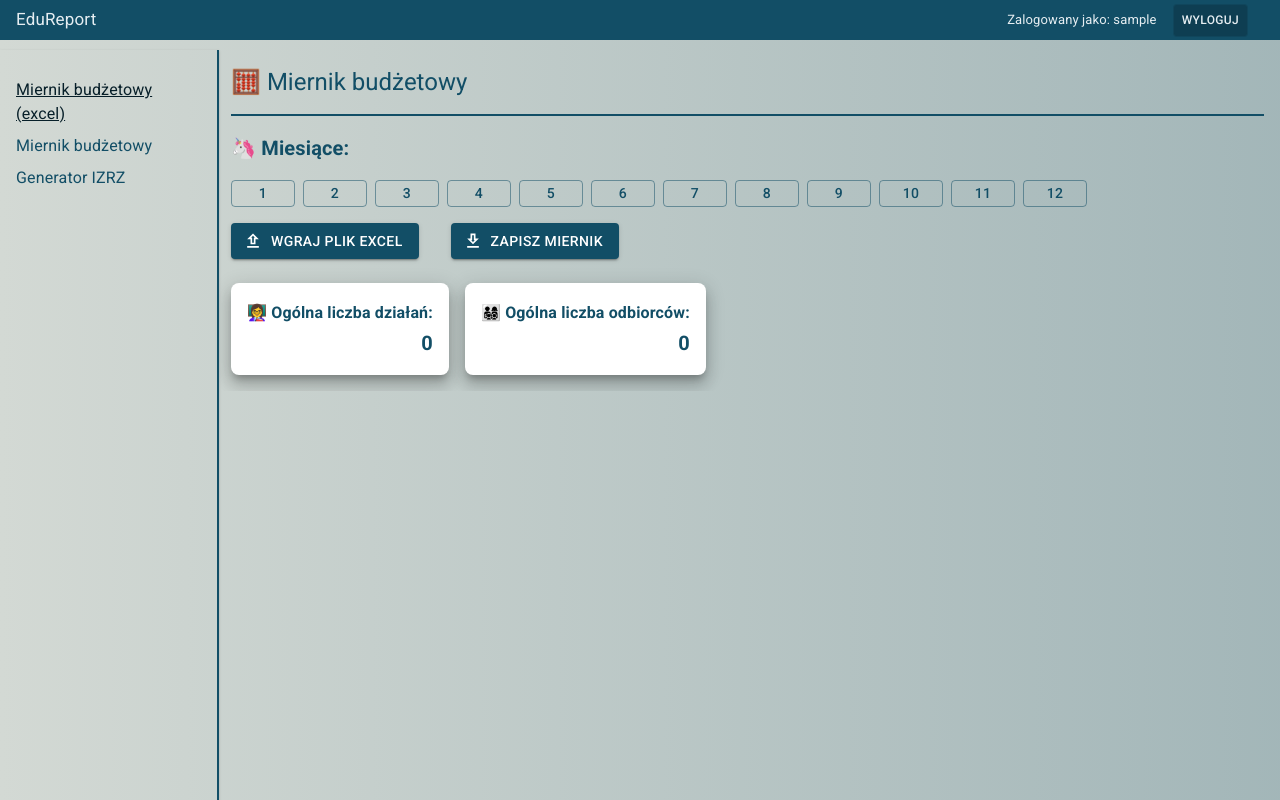
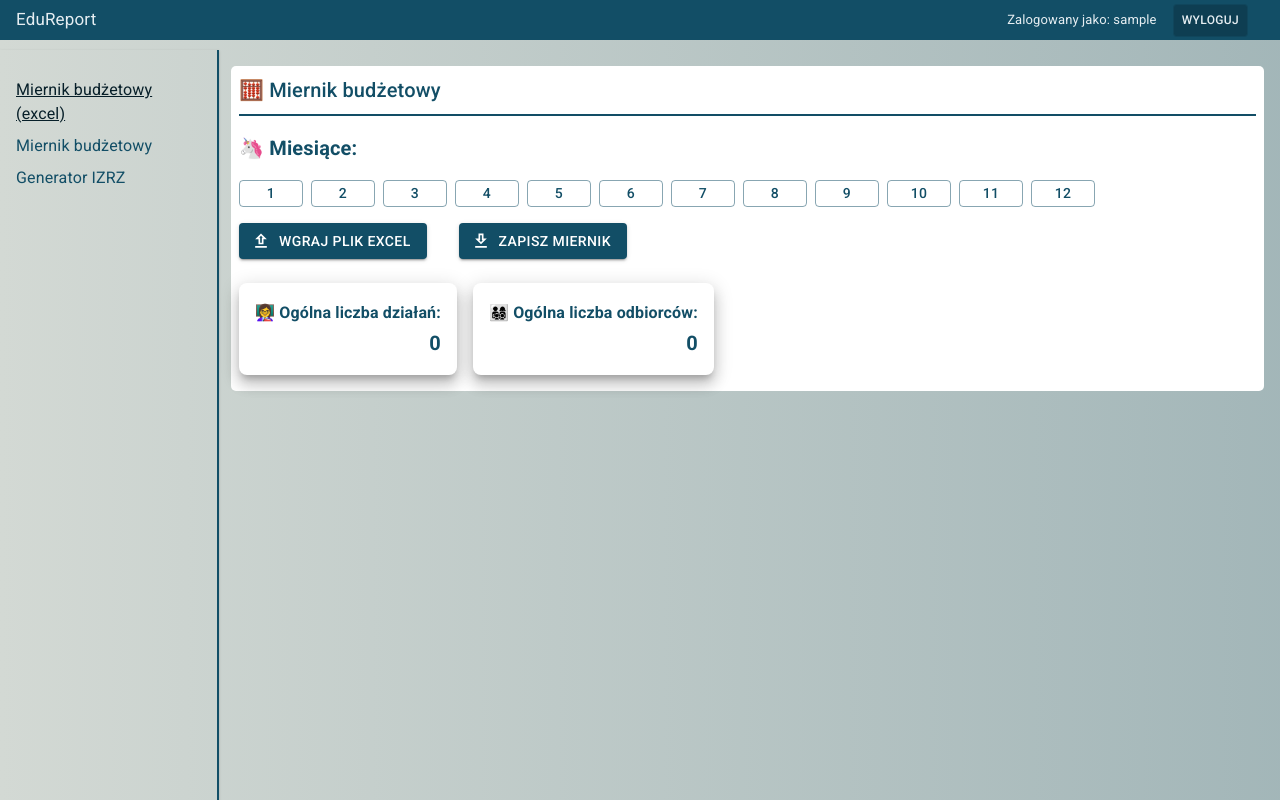
Before and after one commit to Soberek/edureport-app, a React (Vite) app: page /miernik-excel in a window 1280 px wide. Built offline with nearby package versions, Linux system fonts and the light colour scheme; no server answers; sample sign-in values are in the browser's storage; a web font is replaced by a local one.

Commit message:
feat: reusable layout components SiteContainer and SiteTitle

```diff
--- /dev/null
+++ b/src/components/atoms/SiteContainer.tsx
@@ -0,0 +1,7 @@
+import { Box } from "@mui/material";
+
+const SitesContainer = ({ children }: { children: React.ReactNode }) => {
+  return <Box sx={{ p: 1, m: 2, backgroundColor: "white", borderRadius: "5px" }}>{children}</Box>;
+};
+
+export default SitesContainer;
--- /dev/null
+++ b/src/components/atoms/SiteTitle.tsx
@@ -0,0 +1,11 @@
+import { Typography } from "@mui/material";
+
+const SiteTitle = ({ children }: { children: string }) => {
+  return (
+    <Typography variant="h6" marginBottom={2} display="flex" alignItems="center" borderBottom="2px solid" pb={1} fontWeight="2xl">
+      {children}
+    </Typography>
+  );
+};
+
+export default SiteTitle;
--- a/src/components/pages/ExcelUploader.tsx
+++ b/src/components/pages/ExcelUploader.tsx
@@ -8,6 +8,8 @@ import { Stat } from "../atoms/Stats";
 import useFileReader, { ExcelRow } from "../../hooks/useFileReader";
 import useFileSaver from "../../hooks/useFileSaver";
 import ExcelTable from "../organism/ExcelTable";
+import SiteTitle from "../atoms/SiteTitle";
+import SiteContainer from "../atoms/SiteContainer";
 
 const MemoizedExcelUploaderMonths = React.memo(ExcelUploaderMonths);
 const MemoizedExcelUploaderUploadButtons = React.memo(ExcelUploaderUploadButtons);
@@ -120,21 +122,19 @@ const ExcelUploader: React.FC = () => {
   };
 
   return (
-    <Box paddingX={{ xs: 1, md: 2 }} sx={{ paddingY: 2 }}>
-      <Typography variant="h5" marginBottom={2} display="flex" alignItems="center" gap={4} borderBottom="2px solid" pb={2} fontWeight="2xl">
-        🧮 Miernik budżetowy
-      </Typography>
+    <SiteContainer>
+      <SiteTitle>🧮 Miernik budżetowy</SiteTitle>
 
       <MemoizedExcelUploaderMonths months={months} handleMonthSelect={handleMonthSelect} />
       <MemoizedExcelUploaderUploadButtons file_name={file_name} handleFileUpload={handleFileUpload} saveToExcelFile={saveToExcelFile} />
 
-      <Box display="flex" gap={2} flexWrap="wrap" marginBottom={{ base: 2, md: 0 }}>
+      <Box display="flex" gap={2} flexWrap="wrap" marginBottom={{ base: 2, md: 0 }} paddingBottom={1}>
         <Stat label="👩‍🏫 Ogólna liczba działań" value={miernik_summary.actions} />
         <Stat label="👨‍👩‍👧‍👦 Ogólna liczba odbiorców" value={miernik_summary.people} />
       </Box>
 
       {Object.keys(agregated_data).length > 0 && !error ? <MemoizedExcelUploaderTable {...agregated_data} /> : <Typography>{error}</Typography>}
-    </Box>
+    </SiteContainer>
   );
 };
 
--- a/src/components/pages/IzrzGenerator.tsx
+++ b/src/components/pages/IzrzGenerator.tsx
@@ -1,13 +1,16 @@
 import React from "react";
-import { Grid2 as Grid, TextField, Button, Box } from "@mui/material";
+import { Grid2 as Grid, TextField, Button } from "@mui/material";
 import useTaskFormik from "../../hooks/useIzrzGenerator";
 import { Field, Formik, Form } from "formik";
+import SiteTitle from "../atoms/SiteTitle";
+import SitesContainer from "../atoms/SiteContainer";
 
 const TaskForm: React.FC = () => {
   const { initial_form_data, validationSchema, handlePostMiernikItem } = useTaskFormik();
 
   return (
-    <Box p={{ xs: 1, md: 2 }}>
+    <SitesContainer>
+      <SiteTitle>🧮 Generator informacji z realizacji zadania</SiteTitle>
       <Formik
         initialValues={initial_form_data}
         onSubmit={(values) => {
@@ -119,7 +122,7 @@ const TaskForm: React.FC = () => {
           </Form>
         )}
       </Formik>
-    </Box>
+    </SitesContainer>
   );
 };
 
--- a/src/components/pages/MiernikApp.tsx
+++ b/src/components/pages/MiernikApp.tsx
@@ -3,6 +3,8 @@ import Grid from "@mui/material/Grid2";
 import { Formik, Form, Field, ErrorMessage } from "formik";
 import { MiernikAppTable } from "../organism/MiernikAppTable";
 import useMiernikAppFormik from "../../hooks/useMiernikApp";
+import SitesContainer from "../atoms/SiteContainer";
+import SiteTitle from "../atoms/SiteTitle";
 
 const MiernikApp = () => {
   const { handlePostMiernikItem, initial_form_data, validationSchema, miernik_items, actions, program_names, loading } = useMiernikAppFormik();
@@ -10,12 +12,13 @@ const MiernikApp = () => {
   if (loading === true) return <div style={{ padding: 10 }}>Loading... (best UI experience)</div>;
 
   return (
-    <Box p={{ xs: 1, md: 2 }}>
+    <SitesContainer>
+      <SiteTitle>🧮 Miernik Budżetowy (wersja mongodb)</SiteTitle>
+      <Box>
         <Formik
           initialValues={initial_form_data}
           validationSchema={validationSchema}
           onSubmit={(values) => {
-          console.log(values);
             handlePostMiernikItem(values);
           }}
         >
@@ -23,16 +26,29 @@ const MiernikApp = () => {
             <Form>
               <Grid
                 container
-              spacing={2}
+                spacing={1}
                 gap={1}
-              p={2}
+                p={1}
                 sx={{
                   backgroundColor: "white",
                   boxShadow: 10,
-                borderRadius: `5px`
+                  borderRadius: `5px`,
+                  "& > div *": {
+                    fontSize: 12
+                  },
+                  maxWidth: {
+                    md: 600
+                  }
                 }}
               >
-              <Grid size={{ xs: 12, sm: 6 }}>
+                <Grid
+                  size={{ xs: 12, sm: 6 }}
+                  sx={{
+                    "& *": {
+                      fontSize: 12
+                    }
+                  }}
+                >
                   <Field
                     as={TextField}
                     fullWidth
@@ -56,6 +72,7 @@ const MiernikApp = () => {
                         shrink: true
                       }
                     }}
+                    size="small"
                   />
                 </Grid>
 
@@ -68,6 +85,7 @@ const MiernikApp = () => {
                     type="number"
                     error={touched.people_count && values.people_count < 0}
                     helperText={<ErrorMessage name="people_count" />}
+                    size="small"
                   />
                 </Grid>
                 <Grid size={{ xs: 12, sm: 6 }}>
@@ -79,14 +97,14 @@ const MiernikApp = () => {
                     type="number"
                     error={touched.action_count && values.action_count < 0}
                     helperText={<ErrorMessage name="action_count" />}
+                    size="small"
                   />
                 </Grid>
 
                 {/* Program name */}
                 {program_names.length > 0 && (
                   <Grid size={{ xs: 12, sm: 6 }}>
-                  <Field
-                    as={TextField}
+                    <TextField
                       select
                       label="Nazwa programu"
                       name="program_name"
@@ -98,13 +116,14 @@ const MiernikApp = () => {
                         setFieldValue("program_name", selected_program_name);
                         setFieldValue("program_id", selected_program ? selected_program._id : ""); // Set the corresponding ID
                       }}
+                      // size="small"
                     >
                       {program_names.map((program) => (
                         <MenuItem key={program._id} value={program.name}>
                           {program.name}
                         </MenuItem>
                       ))}
-                  </Field>
+                    </TextField>
                   </Grid>
                 )}
 
@@ -145,6 +164,7 @@ const MiernikApp = () => {
 
         <Box mt={4}>{miernik_items.length > 0 && <MiernikAppTable data={miernik_items} />}</Box>
       </Box>
+    </SitesContainer>
   );
 };
 
```
Lines whose indentation alone changed are shown as unchanged.
